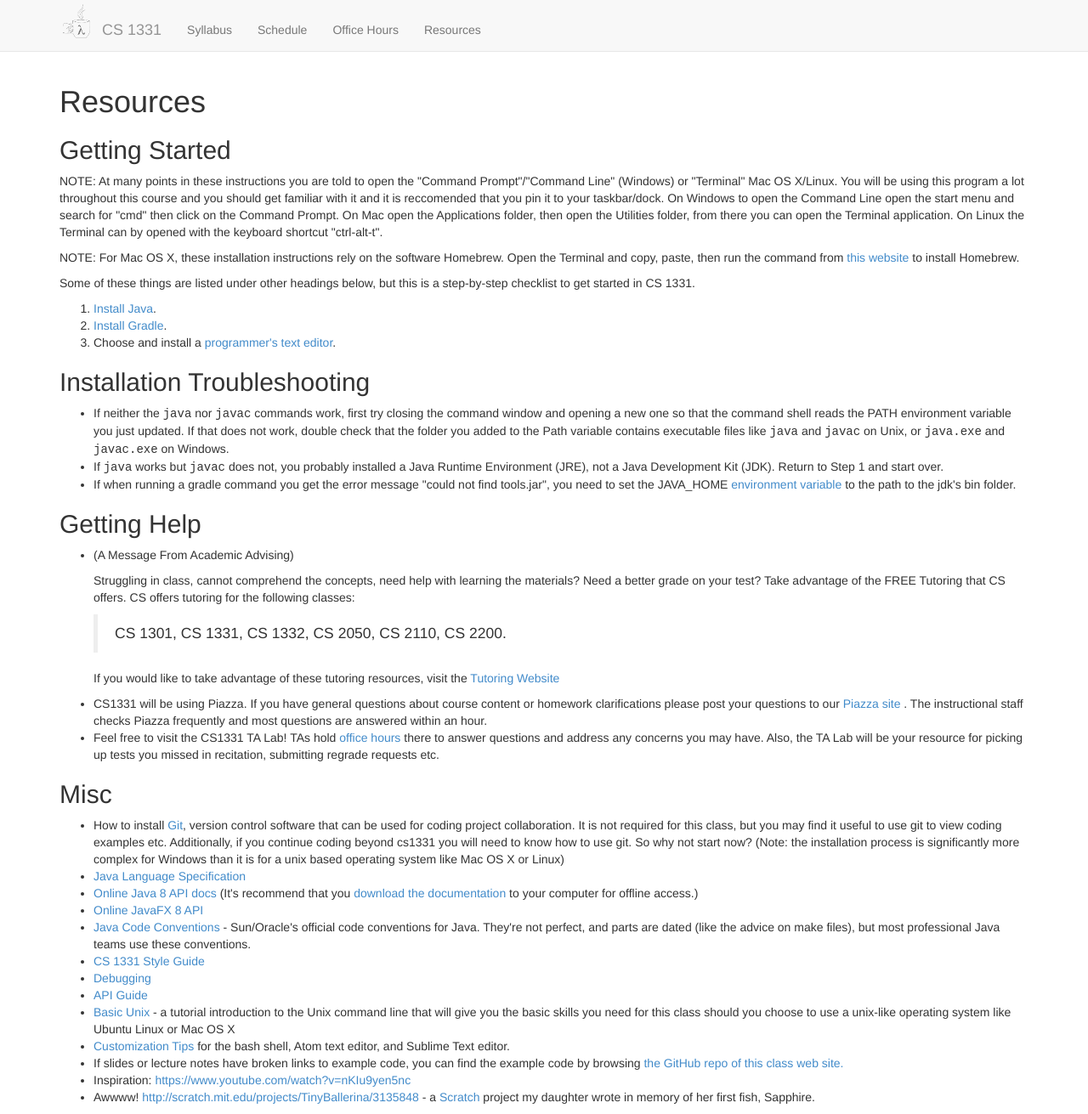
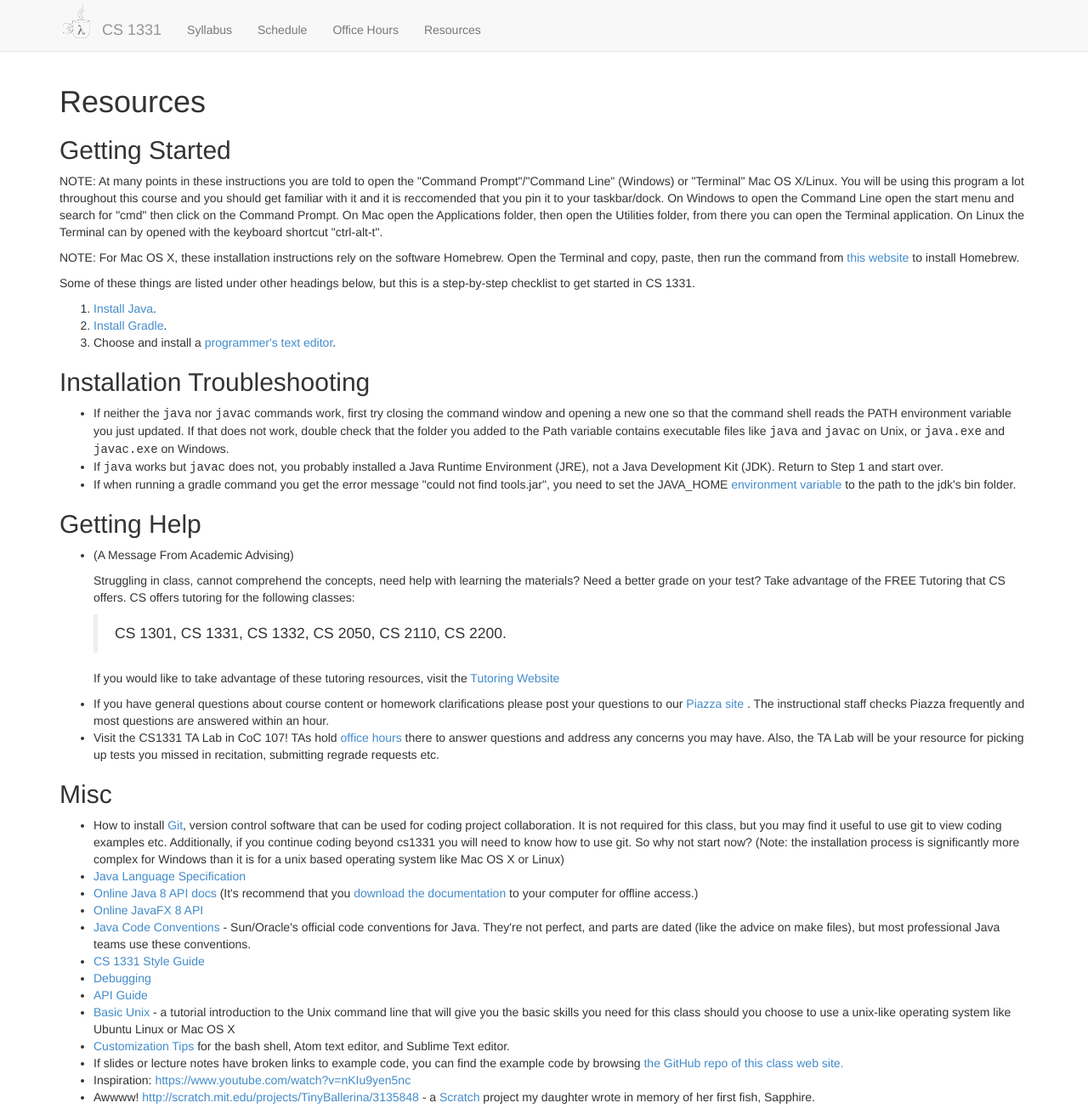
Before and after one commit to cs1331/cs1331.github.io.old, a Jekyll site: the page built from resources.html, in a window 1280 px wide and 1311 px high. Shown: the whole window at 85% size. Built offline with Jekyll 4.4.1, drawn with Linux system fonts in a browser that asks for light colours; nearby versions of some CDN libraries.

Commit message:
Update piazza and TA help blurbs

```diff
--- a/resources.html
+++ b/resources.html
@@ -35,8 +35,8 @@ title: CS 1331 - Resources
 <p>If you would like to take advantage of these tutoring resources, visit the <a href="http://www.cc.gatech.edu/tutoring-assistance">Tutoring Website</a></p>
 </li>
 <li>
-CS1331 will be using Piazza.  If you have general questions about course content or homework clarifications please post your questions to our <a href="http://piazza.com/gatech/fall2015/cs1331/home" target="_blank">Piazza site</a> .  The instructional staff checks Piazza frequently and most questions are answered within an hour.</li>
-<li>Feel free to visit the CS1331 TA Lab! TAs hold <a href="officehours.html">office hours</a> there to answer questions and address any concerns you may have. Also, the TA Lab will be your resource for picking up tests you missed in recitation, submitting regrade requests etc.</li>
+If you have general questions about course content or homework clarifications please post your questions to our <a href="http://piazza.com/gatech/fall2016/cs1331/home" target="_blank">Piazza site</a> .  The instructional staff checks Piazza frequently and most questions are answered within an hour.</li>
+<li>Visit the CS1331 TA Lab in CoC 107! TAs hold <a href="officehours.html">office hours</a> there to answer questions and address any concerns you may have. Also, the TA Lab will be your resource for picking up tests you missed in recitation, submitting regrade requests etc.</li>
 </ul>
 
 
```
